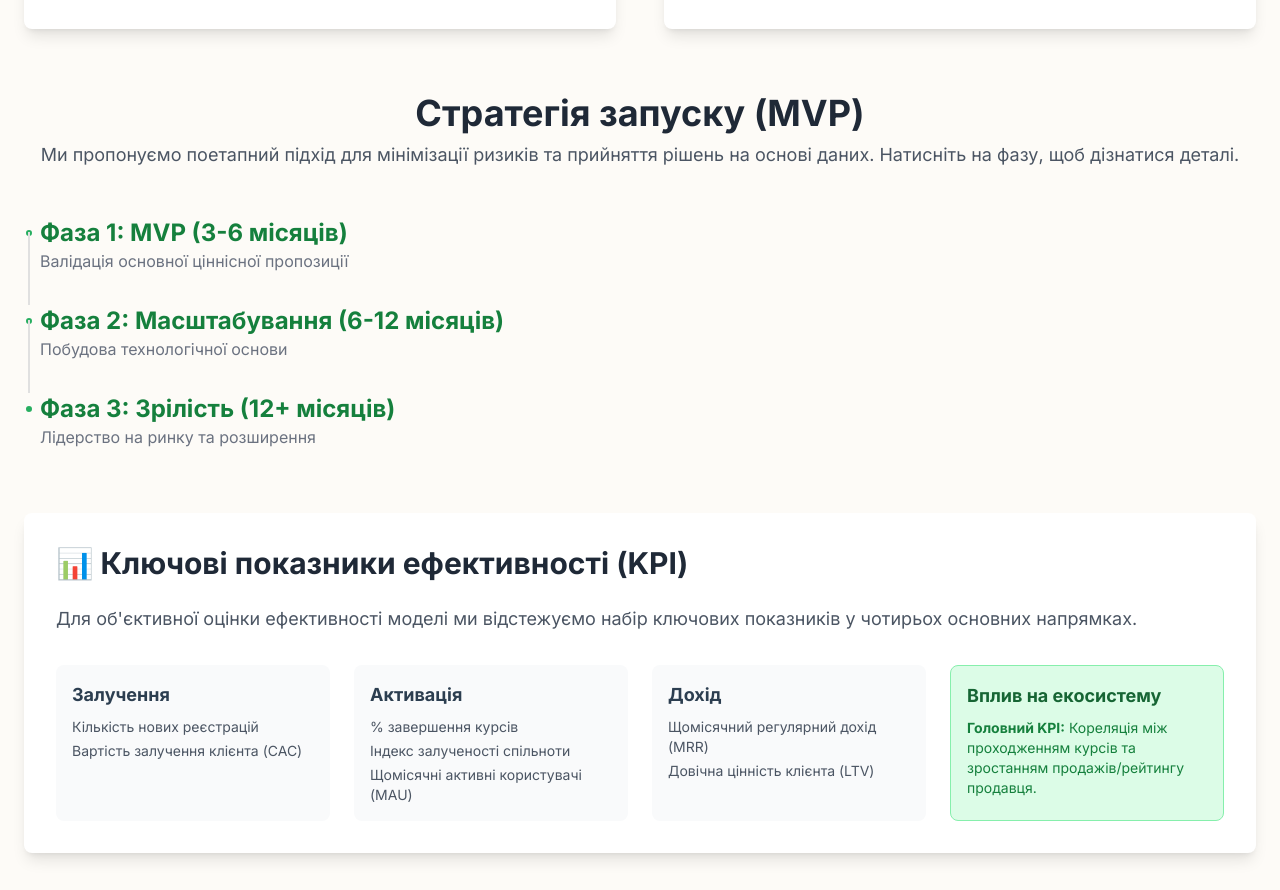
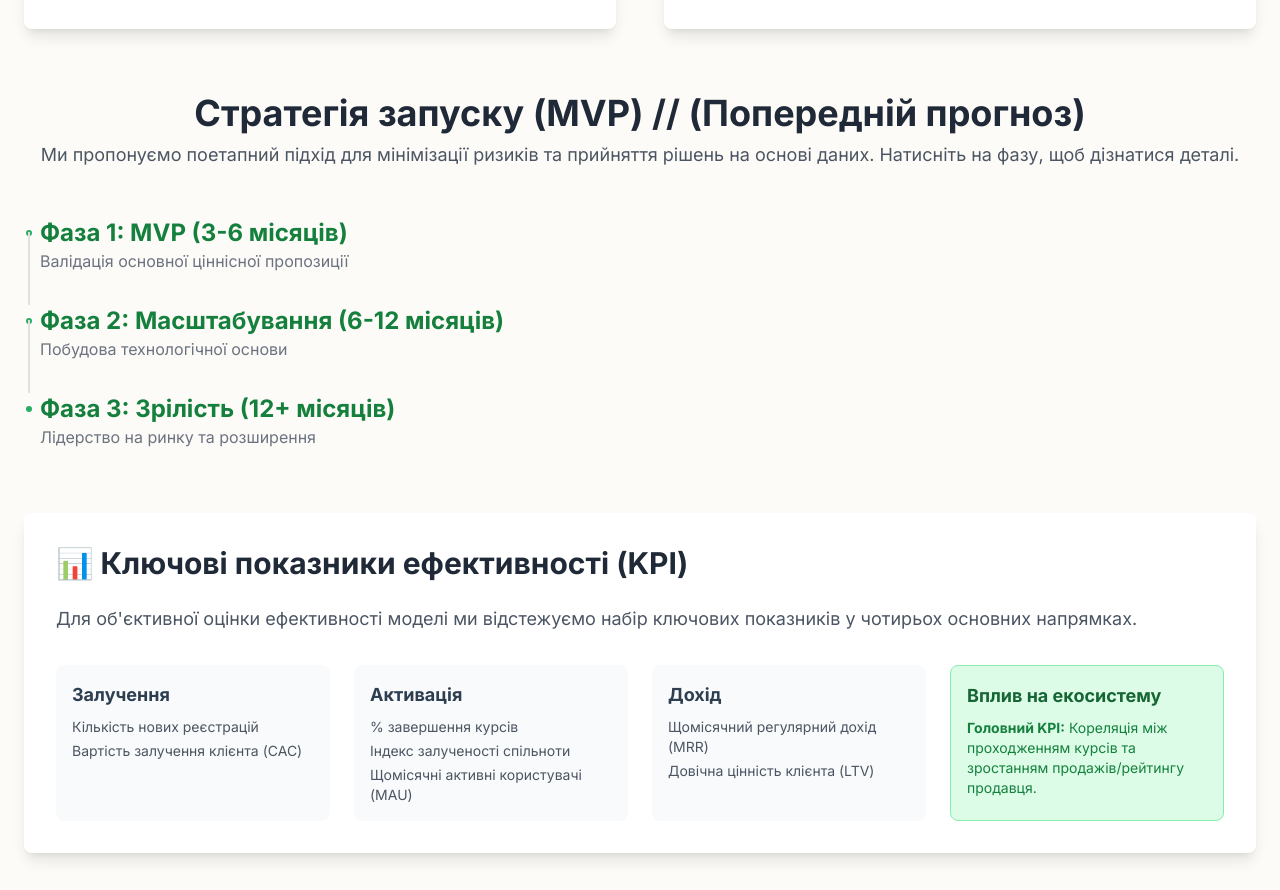
Before and after one commit to vankot55/Rozetka-akademia, a plain HTML site: page index.html in a window 1280 px wide. Shown: the part 4895-5785 px from the top of the page. Drawn offline with nearby package versions, Linux system fonts and the light colour scheme.

Commit message:
index.html

```diff
--- a/index.html
+++ b/index.html
@@ -91,7 +91,7 @@
         </nav>
         <div id="mobile-menu" class="hidden md:hidden px-6 pt-2 pb-4">
             <a href="#business-model" class="block py-2 text-gray-600 hover:text-green-600">Бізнес-модель</a>
-            <a href="#strategy" class="block py-2 text-gray-600 hover:text-green-600">Стратегія запуску</a>
+            <a href="#strategy" class="block py-2 text-gray-600 hover:text-green-600">Стратегія запуску (попередній прогноз)</a>
             <a href="#kpi" class="block py-2 text-gray-600 hover:text-green-600">Ключові показники</a>
             <a href="#financials" class="block py-2 text-gray-600 hover:text-green-600">Фінанси</a>
         </div>
@@ -352,7 +352,7 @@
 
             <section id="strategy" class="scroll-mt-20 mb-20">
                 <div class="text-center mb-12">
-                     <h2 class="text-4xl font-bold text-gray-800">Стратегія запуску (MVP)</h2>
+                     <h2 class="text-4xl font-bold text-gray-800">Стратегія запуску (MVP) // (Попередній прогноз)</h2>
                      <p class="text-lg text-gray-600 mt-2">Ми пропонуємо поетапний підхід для мінімізації ризиків та прийняття рішень на основі даних. Натисніть на фазу, щоб дізнатися деталі.</p>
                 </div>
                 <div class="relative pl-4">
```
